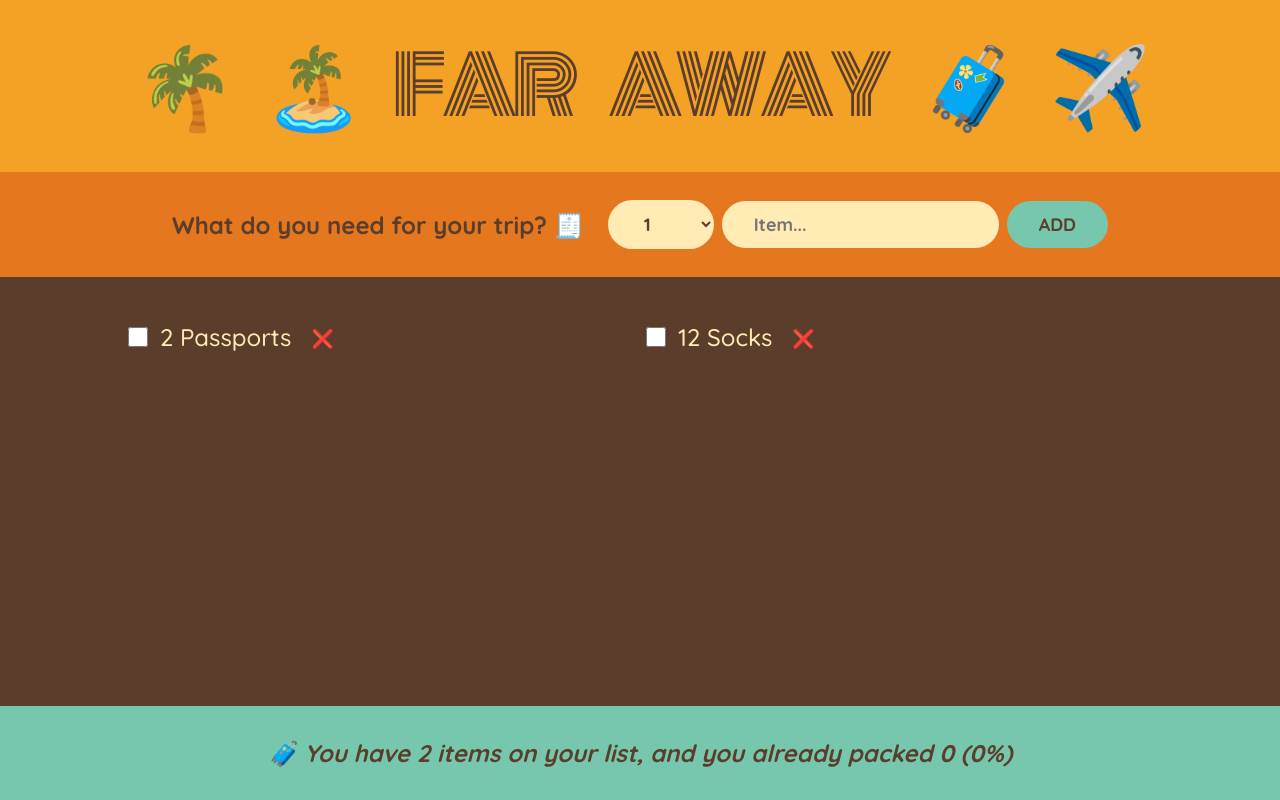
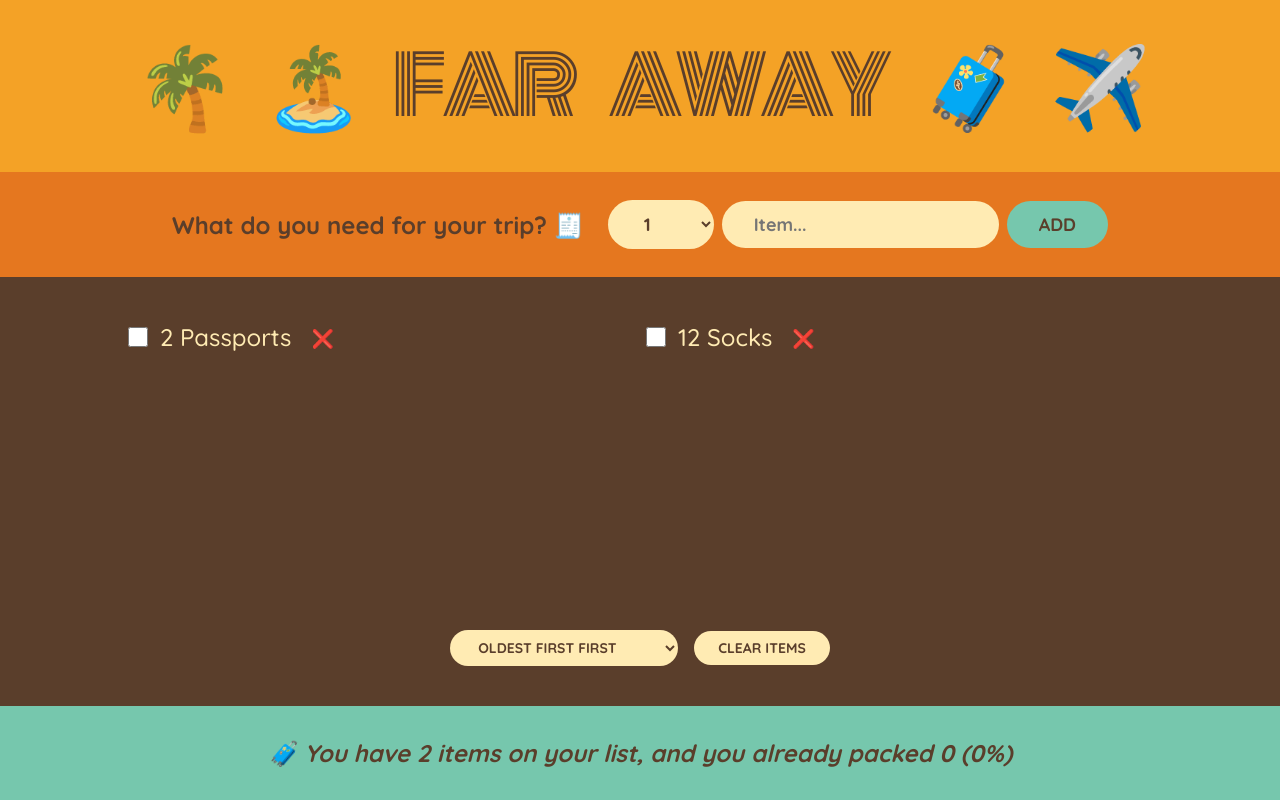
Before and after one commit to javiervargas02/travel-list-project-react, a React (Create React App) app: page / in a window 1280 px wide. Built offline with nearby package versions, Linux system fonts and the light colour scheme.

Commit message:
Add filters and clear function

```diff
--- a/src/components/App/App.js
+++ b/src/components/App/App.js
@@ -29,6 +29,13 @@
     );
   }
 
+  function handleClearList(e) {
+    const confirmed = window.confirm(
+      "Are you sure you want to clear the list?"
+    );
+    if (confirmed) setItems([]);
+  }
+
   return (
     <div className="app">
       <Logo />
@@ -37,10 +44,9 @@
         items={items}
         onDeleteItem={handleDeleteItem}
         onPackItem={handlePackItem}
+        onClearList={handleClearList}
       />
-      <Stats
-        items={items}
-      />
+      <Stats items={items} />
     </div>
   );
 }
--- a/src/components/PackingList/PackingList.js
+++ b/src/components/PackingList/PackingList.js
@@ -1,10 +1,24 @@
+import { useState } from "react";
 import Item from "../Item/Item";
 
-export default function PackingList({ items, onDeleteItem, onPackItem }) {
+        export default function PackingList({ items, onDeleteItem, onPackItem, onClearList }) {
+  const [sortBy, setSortBy] = useState("input");
+  let sortedItems;
+  if (sortBy === "input") {
+    sortedItems = items;
+  } else if (sortBy === "name") {
+    sortedItems = items
+      .slice()
+      .sort((a, b) => a.description.localeCompare(b.description));
+  } else {
+    sortedItems = items
+      .slice()
+      .sort((a, b) => Number(a.packed) - Number(b.packed));
+  }
   return (
     <div className="list">
       <ul>
-        {items.map((item) => (
+        {sortedItems.map((item) => (
           <Item
             item={item}
             key={item.id}
@@ -13,6 +27,14 @@
           />
         ))}
       </ul>
+      <div className="actions">
+        <select value={sortBy} onChange={(e) => setSortBy(e.target.value)}>
+          <option value="input">Oldest first first</option>
+          <option value="name">Item name A-Z</option>
+          <option value="packed">Unpacked items first</option>
+        </select>
+        <button onClick={onClearList}>Clear Items</button>
+      </div>
     </div>
   );
 }
```
